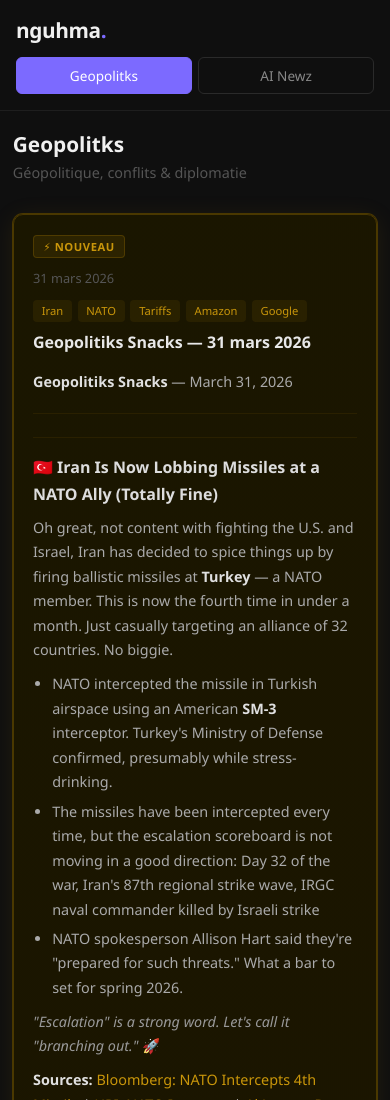
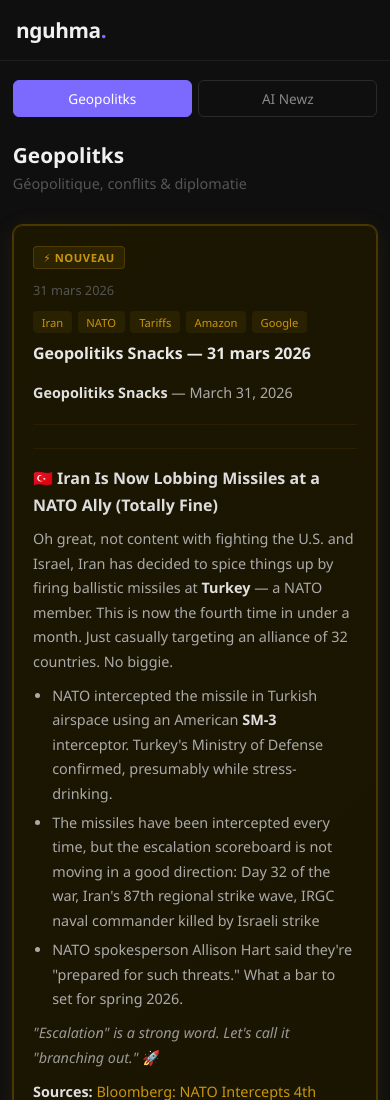
Before and after one commit to Narkotine/narkotine.github.io, a plain HTML site: page index.html in a window 390 px wide. Shown: the top 1100 px of the page. Drawn offline with nearby package versions, Linux system fonts and the light colour scheme.

Commit message:
Move feed nav into content area, aligned with articles

```diff
--- a/index.html
+++ b/index.html
@@ -27,9 +27,6 @@
       background: #0f0f0f;
       border-bottom: 1px solid #1e1e1e;
       padding: 1.2rem 2rem;
-      display: flex;
-      align-items: center;
-      justify-content: space-between;
     }
 
     .logo {
@@ -41,7 +38,11 @@
     .logo span { color: #7c6aff; }
 
     /* ── Feed selector ── */
-    nav { display: flex; gap: 0.4rem; }
+    nav {
+      display: flex;
+      gap: 0.4rem;
+      margin-bottom: 1.5rem;
+    }
 
     nav button {
       background: transparent;
@@ -64,7 +65,7 @@
     }
 
     /* ── Main content ── */
-    main {
+    #content-wrapper {
       max-width: 760px;
       margin: 0 auto;
       padding: 2rem 1.5rem 4rem;
@@ -206,12 +207,7 @@
 
     /* ── Responsive mobile ── */
     @media (max-width: 600px) {
-      header {
-        flex-direction: column;
-        gap: 0.8rem;
-        padding: 1rem;
-        align-items: flex-start;
-      }
+      header { padding: 1rem; }
 
       nav { width: 100%; }
 
@@ -221,7 +217,7 @@
         padding: 0.5rem;
       }
 
-      main { padding: 1.2rem 0.8rem 3rem; }
+      #content-wrapper { padding: 1.2rem 0.8rem 3rem; }
 
       .feed-title { font-size: 1.3rem; }
 
@@ -235,11 +231,11 @@
 
   <header>
     <div class="logo">nguhma<span>.</span></div>
-    <nav id="feed-nav"></nav>
   </header>
 
-  <main id="content">
-    <div class="loading">Chargement…</div>
+  <main id="content-wrapper">
+    <nav id="feed-nav"></nav>
+    <div id="content"><div class="loading">Chargement…</div></div>
   </main>
 
   <script>
```
